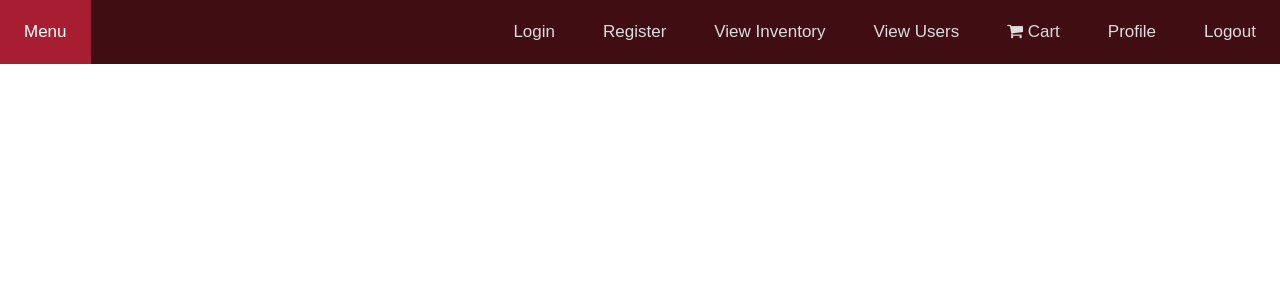
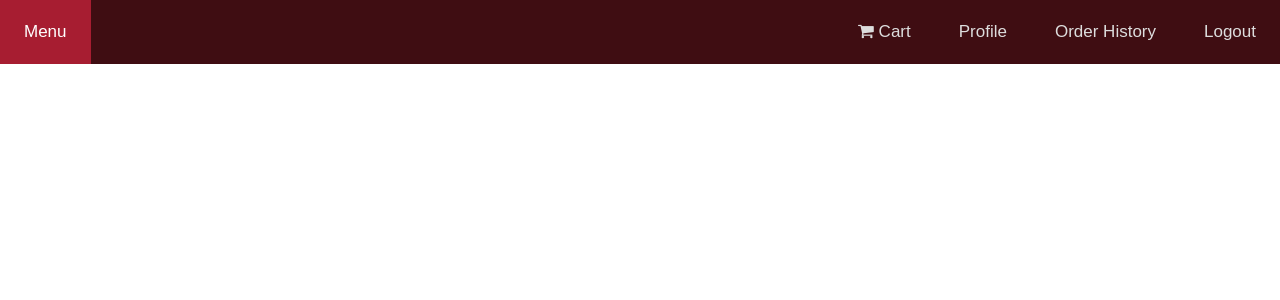
Before and after one commit to Marwan262/Coffee-Shop, a PHP site: page /NavBar/navBar.php in a window 1280 px wide. Shown: the top 300 px of the page. Run offline with PHP 8.4, Linux system fonts and the light colour scheme; the visitor is signed in with stand-in values (Sample User, id 1).

Commit message:
Update navBar.php

```diff
--- a/NavBar/navBar.php
+++ b/NavBar/navBar.php
@@ -1,19 +1,33 @@
 <html>
 <head>
-<link rel="stylesheet" href="NavBar/navBar.css">
+  <?php
+  ob_start();
+  include "../login.php";
+  $data = ob_get_clean();
+  $name=$_SESSION["username"];
+   ?>
+<link rel="stylesheet" href="../NavBar/navBar.css">
 <link rel="stylesheet" href="https://cdnjs.cloudflare.com/ajax/libs/font-awesome/4.7.0/css/font-awesome.min.css">
 </head>
 <body>
 <div class="topnav">
   <a class="active" href="/Coffee-Shop/viewMenu.php">Menu</a>
     <div class="topnav-right">
-        <a href="/Coffee-Shop/login.php">Login</a> <!-- Remove after Login -->
-        <a href="/Coffee-Shop/Registration/SignUp.php">Register</a> <!-- Remove after Login -->
-        <a href="/Coffee-Shop/inventory.php">View Inventory</a> <!--After employee login-->
-        <a href="/Coffee-Shop/users.php">View Users</a> <!--After employee login-->
-        <a href=""><i class="fa fa-shopping-cart"></i> Cart</a> <!--After customer login-->
-        <a href="">Profile</a> <!-- After any user login--->
-        <a href="/Coffee-Shop/php/logout.php">Logout</a> <!-- After any user login -->
+          <?php
+          if (empty($_SESSION['username'])){
+            echo '<a href="/Coffee-Shop/login.php">Login</a>
+                  <a href="/Coffee-Shop/Registration/SignUp.php">Register</a>';
+          }
+
+          else if (isset($_SESSION['username'])) {
+            echo '<a href=""><i class="fa fa-shopping-cart"></i> Cart</a>
+                  <a href="/Coffee-Shop/profile.php">Profile</a>
+                  <a href="/Coffee-Shop/php/viewOrders.php">Order History</a>
+                  <a href="/Coffee-Shop/php/logout.php">Logout</a>';
+          }
+           ?>
+
+
    </div>
 </div>
 
```
